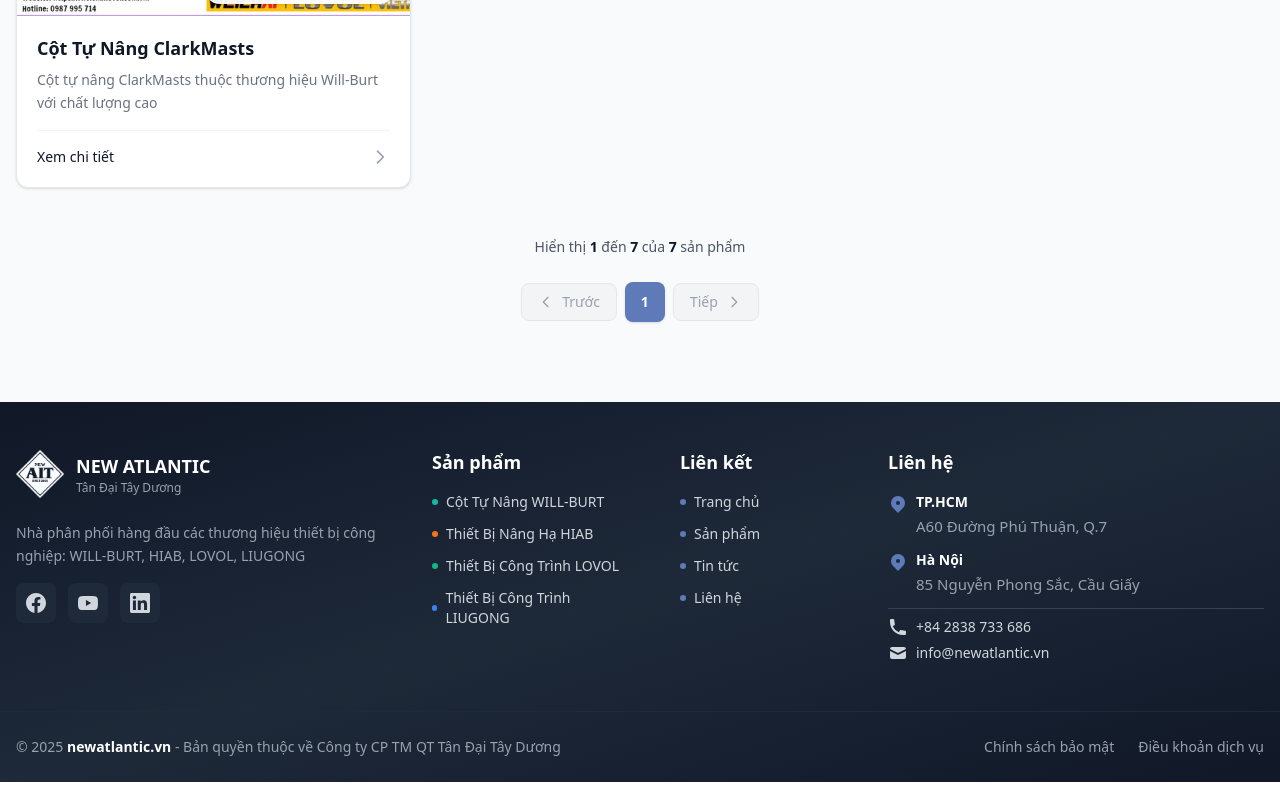
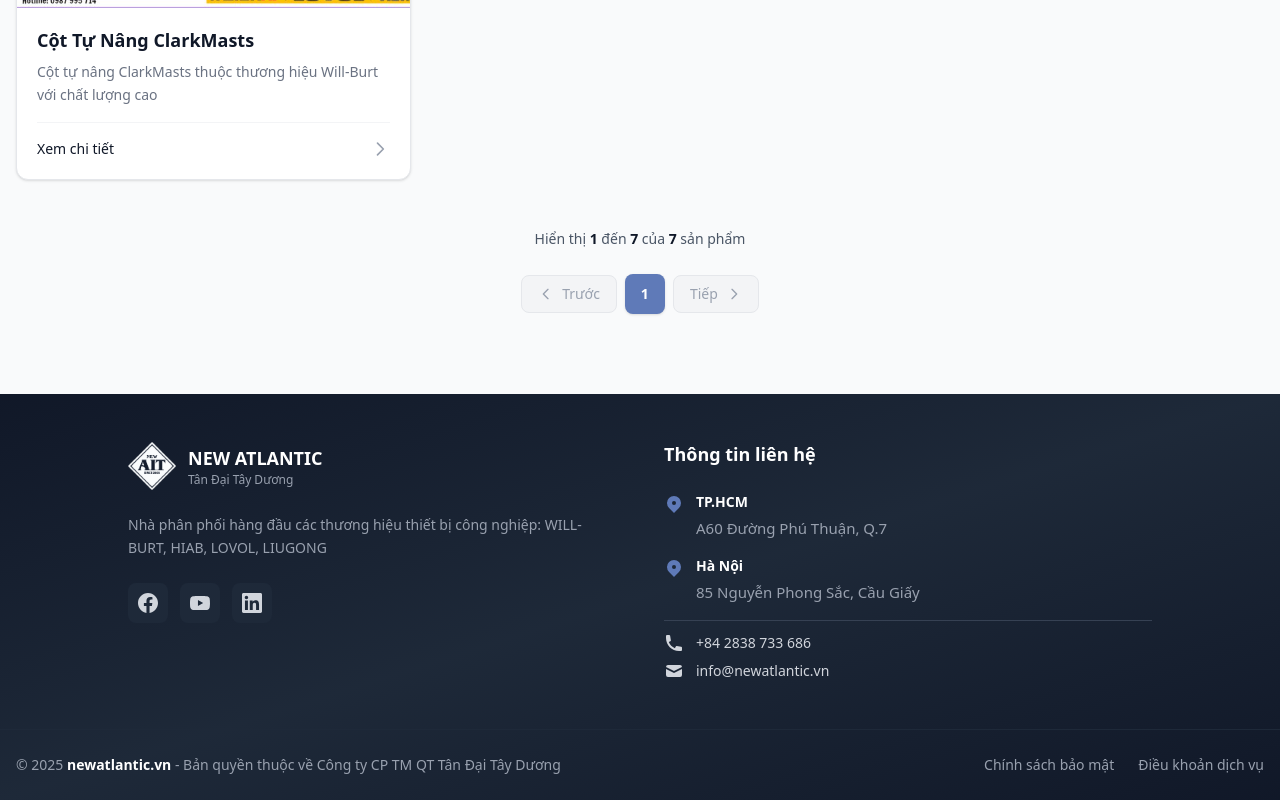
Before and after one commit to ChickenChoy/newatlantic.vn, a Next.js app: page /san-pham/cot-tu-nang-will-burt in a window 1280 px wide. Shown: the part 1421-2221 px from the top of the page. Built offline with nearby package versions, Linux system fonts and the light colour scheme.

Commit message:
Refactor breadcrumb styles across multiple pages to improve layout consistency. Update Footer component for better alignment and spacing, enhancing overall user experience.

```diff
--- a/app/lien-he/page.tsx
+++ b/app/lien-he/page.tsx
@@ -57,7 +57,7 @@ export default function ContactPage() {
 
       <div className="bg-gradient-to-br from-gray-50 to-blue-50/30 min-h-screen pt-16">
       {/* Breadcrumb */}
-      <div className="bg-white/80 backdrop-blur-sm border-b border-gray-200 mt-6">
+      <div className="backdrop-blur-sm border-t border-gray-200 mt-4">
         <div className="container mx-auto px-4 py-3">
           <nav className="flex items-center gap-2 text-sm text-gray-600">
             <Link href="/" className="hover:text-[#5f7ab8] transition">
--- a/app/san-pham/[category]/category-content.tsx
+++ b/app/san-pham/[category]/category-content.tsx
@@ -80,7 +80,7 @@ export default function CategoryPageContent({
   return (
     <div className="bg-gray-50 min-h-screen pt-16">
       {/* Breadcrumb */}
-      <div className="bg-gray-50 border-b border-[#e5e7eb] mt-6">
+      <div className="bg-gray-50 border-t border-[#e5e7eb] mt-4">
         <div className="container mx-auto px-4 py-3">
           <nav className="flex items-center gap-2 text-sm text-gray-600">
             <Link href="/" className="hover:text-[#5f7ab8] transition">
--- a/app/san-pham/page.tsx
+++ b/app/san-pham/page.tsx
@@ -77,7 +77,7 @@ export default function ProductsPage() {
       <div className="bg-gray-50 min-h-screen pt-16">
 
       {/* Breadcrumb */}
-      <div className="bg-gray-50 border-b border-[#e5e7eb] mt-6">
+      <div className="bg-gray-50 border-t border-[#e5e7eb] mt-4">
         <div className="container mx-auto px-4 py-3">
           <nav className="flex items-center gap-2 text-sm text-gray-600">
             <Link href="/" className="hover:text-[#5f7ab8] transition">
--- a/app/tin-tuc/[slug]/page.tsx
+++ b/app/tin-tuc/[slug]/page.tsx
@@ -99,7 +99,7 @@ export default async function PostPage({ params }: PostPageProps) {
       />
 
       {/* Breadcrumb */}
-      <div className="bg-gray-50 border-b border-[#e5e7eb] mt-6">
+      <div className="bg-gray-50 border-t border-[#e5e7eb] mt-4">
         <div className="container mx-auto px-4 py-3">
           <nav className="flex items-center gap-2 text-sm text-gray-600">
             <Link href="/" className="hover:text-[#5f7ab8] transition">
--- a/app/tin-tuc/page.tsx
+++ b/app/tin-tuc/page.tsx
@@ -36,7 +36,7 @@ export default function NewsPage() {
       />
 
       {/* Breadcrumb */}
-      <div className="bg-gray-50 border-b border-[#e5e7eb] mt-6">
+      <div className="bg-gray-50 border-t border-[#e5e7eb] mt-4">
         <div className="container mx-auto px-4 py-3">
           <nav className="flex items-center gap-2 text-sm text-gray-600">
             <Link href="/" className="hover:text-[#5f7ab8] transition">
--- a/components/Footer.tsx
+++ b/components/Footer.tsx
@@ -7,7 +7,7 @@ export default function Footer() {
 
       {/* Main Footer */}
       <div className="container mx-auto px-4 py-12">
-        <div className="grid grid-cols-1 md:grid-cols-2 lg:grid-cols-[2fr_1fr_1fr_2fr] gap-6 md:gap-8 lg:gap-10">
+        <div className="grid grid-cols-1 md:grid-cols-2 gap-8 lg:gap-12 max-w-5xl mx-auto">
           {/* Company Info */}
           <div className="text-center md:text-left">
             <div className="flex items-center gap-3 mb-6 justify-center md:justify-start">
@@ -24,7 +24,7 @@ export default function Footer() {
                 <div className="text-xs text-gray-400">Tân Đại Tây Dương</div>
               </div>
             </div>
-            <p className="text-sm text-gray-400 mb-4">
+            <p className="text-sm text-gray-400 mb-6 leading-relaxed">
               Nhà phân phối hàng đầu các thương hiệu thiết bị công nghiệp: WILL-BURT, HIAB, LOVOL, LIUGONG
             </p>
             <div className="flex gap-3 justify-center md:justify-start">
@@ -46,102 +46,36 @@ export default function Footer() {
             </div>
           </div>
 
-          {/* Products */}
-          <div>
-            <h4 className="text-white font-bold mb-4 text-lg">Sản phẩm</h4>
-            <ul className="space-y-3">
-              <li>
-                <Link href="/san-pham/cot-tu-nang-will-burt" className="text-sm hover:text-[#14b8a6] transition-colors flex items-center gap-2">
-                  <span className="w-1.5 h-1.5 bg-[#14b8a6] rounded-full"></span>
-                  Cột Tự Nâng WILL-BURT
-                </Link>
-              </li>
-              <li>
-                <Link href="/san-pham/thiet-bi-nang-ha-hiab" className="text-sm hover:text-[#f97316] transition-colors flex items-center gap-2">
-                  <span className="w-1.5 h-1.5 bg-[#f97316] rounded-full"></span>
-                  Thiết Bị Nâng Hạ HIAB
-                </Link>
-              </li>
-              <li>
-                <Link href="/san-pham/thiet-bi-cong-trinh-lovol" className="text-sm hover:text-[#10b981] transition-colors flex items-center gap-2">
-                  <span className="w-1.5 h-1.5 bg-[#10b981] rounded-full"></span>
-                  Thiết Bị Công Trình LOVOL
-                </Link>
-              </li>
-              <li>
-                <Link href="/san-pham/thiet-bi-cong-trinh-liugong" className="text-sm hover:text-[#3b82f6] transition-colors flex items-center gap-2">
-                  <span className="w-1.5 h-1.5 bg-[#3b82f6] rounded-full"></span>
-                  Thiết Bị Công Trình LIUGONG
-                </Link>
-              </li>
-            </ul>
-          </div>
-
-          {/* Quick Links */}
-          <div className="lg:ml-auto lg:mr-22">
-            <h4 className="text-white font-bold mb-4 text-lg">Liên kết</h4>
-            <ul className="space-y-3">
-              <li>
-                <Link href="/" className="text-sm hover:text-[#5f7ab8] transition-colors flex items-center gap-2">
-                  <span className="w-1.5 h-1.5 bg-[#5f7ab8] rounded-full"></span>
-                  Trang chủ
-                </Link>
-              </li>
-              <li>
-                <Link href="/san-pham" className="text-sm hover:text-[#5f7ab8] transition-colors flex items-center gap-2">
-                  <span className="w-1.5 h-1.5 bg-[#5f7ab8] rounded-full"></span>
-                  Sản phẩm
-                </Link>
-              </li>
-              <li>
-                <Link href="/tin-tuc" className="text-sm hover:text-[#5f7ab8] transition-colors flex items-center gap-2">
-                  <span className="w-1.5 h-1.5 bg-[#5f7ab8] rounded-full"></span>
-                  Tin tức
-                </Link>
-              </li>
-              <li>
-                <Link href="/lien-he" className="text-sm hover:text-[#5f7ab8] transition-colors flex items-center gap-2">
-                  <span className="w-1.5 h-1.5 bg-[#5f7ab8] rounded-full"></span>
-                  Liên hệ
-                </Link>
-              </li>
-            </ul>
-          </div>
-
           {/* Contact Info */}
           <div>
-            <h4 className="text-white font-bold mb-4 text-lg">Liên hệ</h4>
-            <div className="space-y-3 text-sm">
-              <div>
-                <div className="flex items-start gap-2">
+            <h4 className="text-white font-bold mb-6 text-lg">Thông tin liên hệ</h4>
+            <div className="space-y-4 text-sm">
+              <div className="flex items-start gap-3">
                 <svg className="w-5 h-5 text-[#5f7ab8] mt-0.5 flex-shrink-0" fill="currentColor" viewBox="0 0 20 20">
                   <path fillRule="evenodd" d="M5.05 4.05a7 7 0 119.9 9.9L10 18.9l-4.95-4.95a7 7 0 010-9.9zM10 11a2 2 0 100-4 2 2 0 000 4z" clipRule="evenodd" />
                 </svg>
                 <div>
-                    <div className="font-semibold text-white mb-0.5">TP.HCM</div>
+                  <div className="font-semibold text-white mb-1">TP.HCM</div>
                   <p className="text-gray-400">A60 Đường Phú Thuận, Q.7</p>
                 </div>
               </div>
-              </div>
-              <div>
-                <div className="flex items-start gap-2">
+              <div className="flex items-start gap-3">
                 <svg className="w-5 h-5 text-[#5f7ab8] mt-0.5 flex-shrink-0" fill="currentColor" viewBox="0 0 20 20">
                   <path fillRule="evenodd" d="M5.05 4.05a7 7 0 119.9 9.9L10 18.9l-4.95-4.95a7 7 0 010-9.9zM10 11a2 2 0 100-4 2 2 0 000 4z" clipRule="evenodd" />
                 </svg>
                 <div>
-                    <div className="font-semibold text-white mb-0.5">Hà Nội</div>
+                  <div className="font-semibold text-white mb-1">Hà Nội</div>
                   <p className="text-gray-400">85 Nguyễn Phong Sắc, Cầu Giấy</p>
                 </div>
               </div>
-              </div>
-              <div className="pt-2 border-t border-gray-700 space-y-1.5">
-                <a href="tel:+842838733686" className="flex items-center gap-2 text-gray-300 hover:text-[#5f7ab8] transition-colors">
+              <div className="pt-3 border-t border-gray-700 space-y-2">
+                <a href="tel:+842838733686" className="flex items-center gap-3 text-gray-300 hover:text-[#5f7ab8] transition-colors">
                   <svg className="w-5 h-5" fill="currentColor" viewBox="0 0 20 20">
                     <path d="M2 3a1 1 0 011-1h2.153a1 1 0 01.986.836l.74 4.435a1 1 0 01-.54 1.06l-1.548.773a11.037 11.037 0 006.105 6.105l.774-1.548a1 1 0 011.059-.54l4.435.74a1 1 0 01.836.986V17a1 1 0 01-1 1h-2C7.82 18 2 12.18 2 5V3z" />
                   </svg>
                   +84 2838 733 686
                 </a>
-                <a href="mailto:info@newatlantic.vn" className="flex items-center gap-2 text-gray-300 hover:text-[#5f7ab8] transition-colors">
+                <a href="mailto:info@newatlantic.vn" className="flex items-center gap-3 text-gray-300 hover:text-[#5f7ab8] transition-colors">
                   <svg className="w-5 h-5" fill="currentColor" viewBox="0 0 20 20">
                     <path d="M2.003 5.884L10 9.882l7.997-3.998A2 2 0 0016 4H4a2 2 0 00-1.997 1.884z" />
                     <path d="M18 8.118l-8 4-8-4V14a2 2 0 002 2h12a2 2 0 002-2V8.118z" />
--- a/components/ProductPageContent.tsx
+++ b/components/ProductPageContent.tsx
@@ -93,7 +93,7 @@ export default function ProductPageContent({ product, relatedProducts }: Product
   return (
     <div className="bg-gray-50 min-h-screen pt-20">
       {/* Breadcrumb */}
-      <div className="bg-gray-50 border-b border-[#e5e7eb] mt-6">
+      <div className="bg-gray-50 border-t border-[#e5e7eb] mt-4">
         <div className="container mx-auto px-4 py-4">
           <nav className="flex items-center space-x-2 text-sm text-gray-600">
             <Link href="/" className="hover:text-[#5f7ab8] transition-colors">
```
Lines whose indentation alone changed are shown as unchanged.
